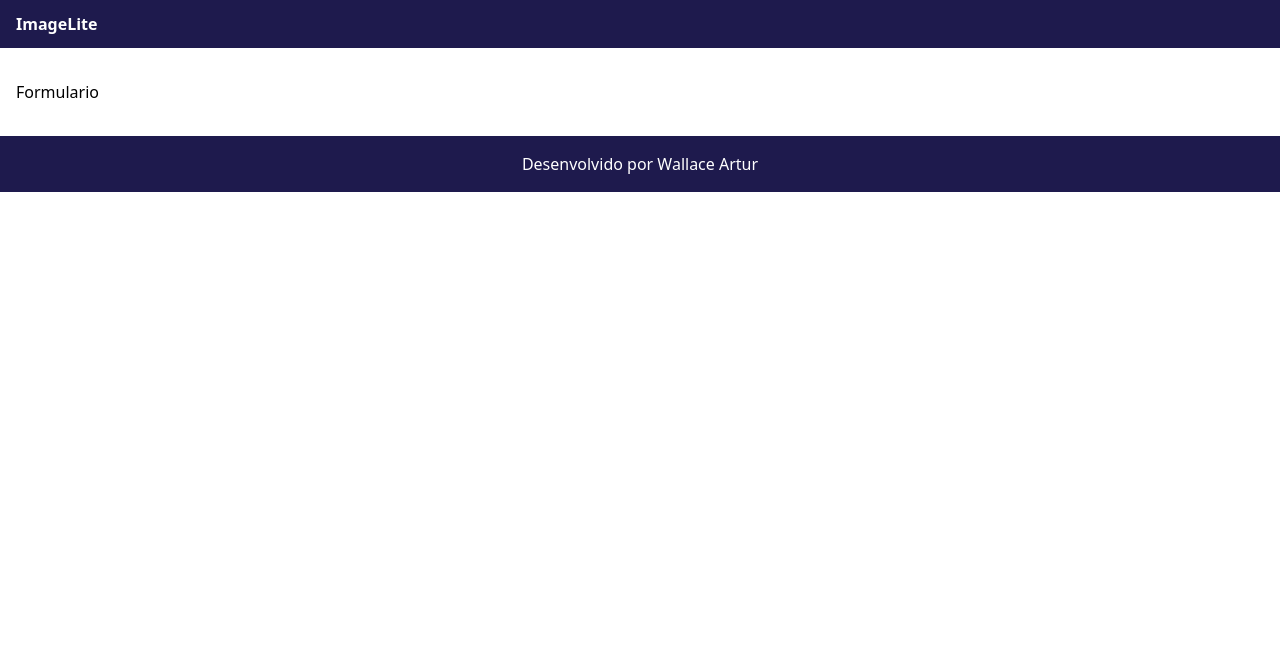
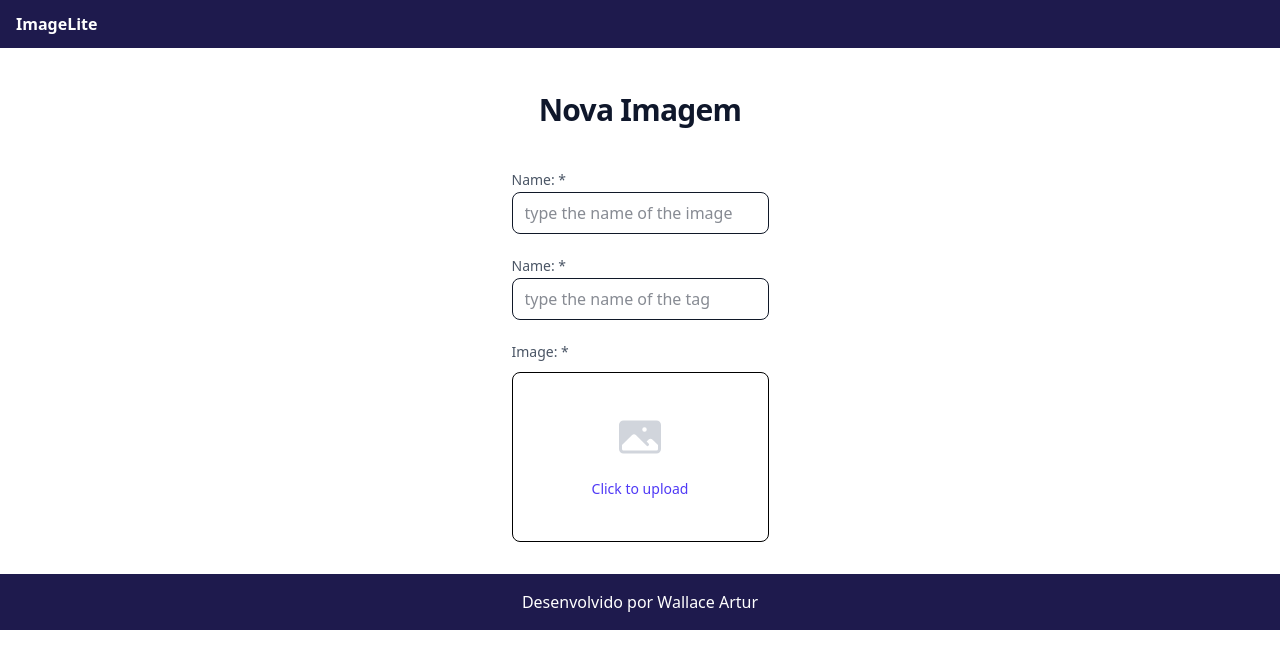
Before and after one commit to wallacesenna01/imageLite, a Next.js app: page /formulario in a window 1280 px wide. Shown: the top 668 px of the page. Built offline with nearby package versions, Linux system fonts and the light colour scheme.

Commit message:
formulario implements

```diff
--- a/src/app/formulario/page.tsx
+++ b/src/app/formulario/page.tsx
@@ -1,11 +1,43 @@
+import { InputText } from '@/components'
 import { Template } from '@/components/Template'
 
 export default function FormularioPage() {
     return (
         <Template>
-            <h1 className='text bkack'>
-                Formulario
-            </h1>
+            <section className='flex flex-col items-center justify-center my-5'>
+                <h5 className='mt-3 mb-10 text-3xl font-extrabold tracking-tight text-slate-900'>Nova Imagem</h5>
+                <form>
+                    <div className='grid grid-cols-1'>
+                        <label className='block text-sm font-medium leading-6 text-gray-600'>Name: *</label>
+                        <InputText placeholder='type the name of the image'/>
+                    </div>
+
+                    <div className=' mt-5 grid grid-cols-1'>
+                        <label className='block text-sm font-medium leading-6 text-gray-600'>Name: *</label>
+                        <InputText placeholder='type the name of the tag'/>
+                    </div>
+
+                    <div className='mt-5 grid grid-cols-1'>
+                      <label className='block text-sm font-medium leading-6 text-gray-600'>Image: *</label>
+                      <div className='mt-2 flex justify-center rounded-lg border border-dahsed borde-gray-900/25 px-6 py-10'>
+                         <div className='text-center'>
+                         <svg className="mx-auto h-12 w-12 text-gray-300" viewBox="0 0 24 24" fill="currentColor" aria-hidden="true">
+                                            <path fillRule="evenodd"
+                                                d="M1.5 6a2.25 2.25 0 012.25-2.25h16.5A2.25 2.25 0 0122.5 6v12a2.25 2.25 0 01-2.25 2.25H3.75A2.25 2.25 0 011.5 18V6zM3 16.06V18c0 .414.336.75.75.75h16.5A.75.75 0 0021 18v-1.94l-2.69-2.689a1.5 1.5 0 00-2.12 0l-.88.879.97.97a.75.75 0 11-1.06 1.06l-5.16-5.159a1.5 1.5 0 00-2.12 0L3 16.061zm10.125-7.81a1.125 1.125 0 112.25 0 1.125 1.125 0 01-2.25 0z"
+                                                clipRule="evenodd" />
+                                        </svg>
+                                        <div className='mt-4 flex text-sm leading-6 text-gray-600'>
+                                            <label className='relative cursor-pointer rounded-md bg-white font-semi-bold text-indigo-600'>
+                                                <span>Click to upload</span>
+                                                <input type='file' className='sr-only'/>
+                                            </label>
+
+                                        </div>
+                         </div>
+                      </div>
+                    </div>
+                </form>
+            </section>
         </Template>
     )
 }
```
